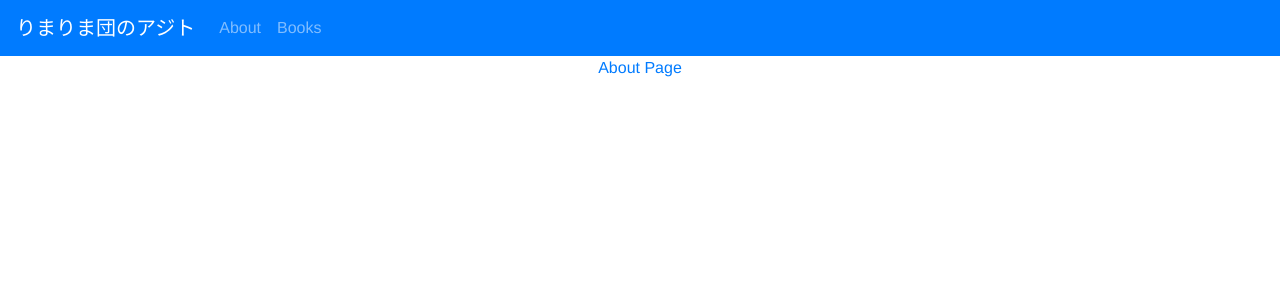
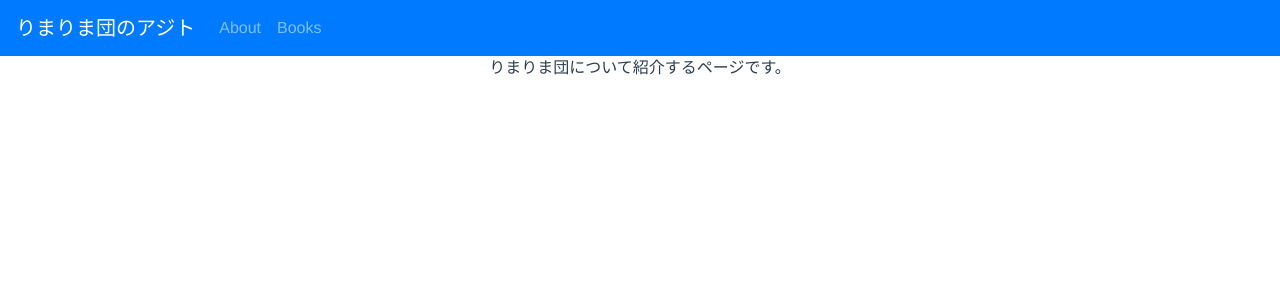
Before and after one commit to MofuMofu2/vue2-cypress-sandbox, a Vue app: page / in a window 1280 px wide. Shown: the top 300 px of the page. Built offline with nearby package versions, Linux system fonts and the light colour scheme.

Commit message:
delete: #6 検証用ルーティングを取り外す

```diff
--- a/src/router/index.ts
+++ b/src/router/index.ts
@@ -15,7 +15,6 @@ const routes: Array<RouteConfig> = [
     name: "About",
     component: () =>
       import(/* webpackChunkName: "about" */ "../views/About.vue"),
-    props: (route) => ({ user: route.params.profile }),
   },
   {
     path: "/books",
--- a/src/views/Home.vue
+++ b/src/views/Home.vue
@@ -1,8 +1,6 @@
 <template>
   <div class="home">
-    <router-link :to="{ name: 'About', params: { profile: profile } }">
-      About Page
-    </router-link>
+    りまりま団について紹介するページです。
   </div>
 </template>
 
@@ -11,14 +9,5 @@ import Vue from "vue";
 
 export default Vue.extend({
   name: "Home",
-  data() {
-    return {
-      profile: {
-        name: "mofumofu",
-        github: "MofuMofu2",
-        twitter: "froakie0021",
-      },
-    };
-  },
 });
 </script>
```
